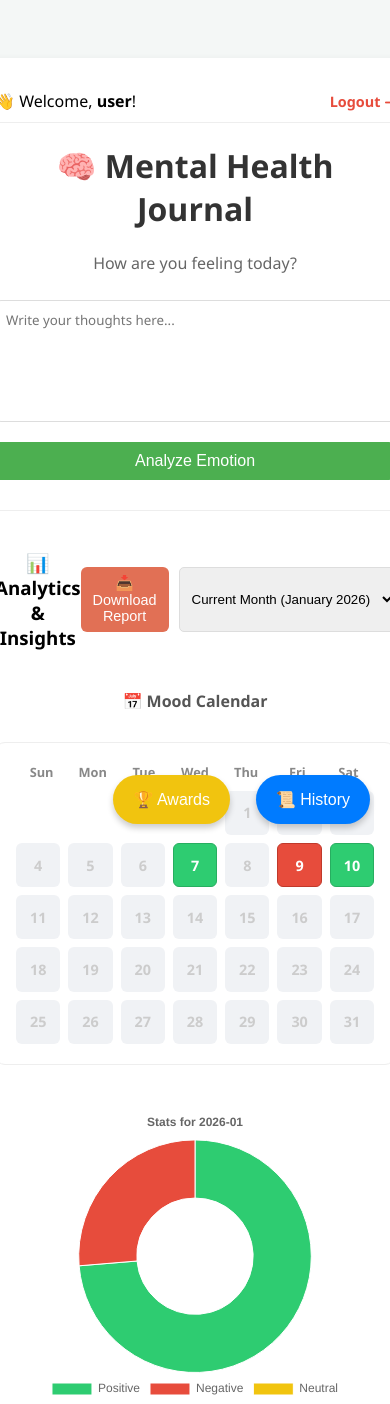
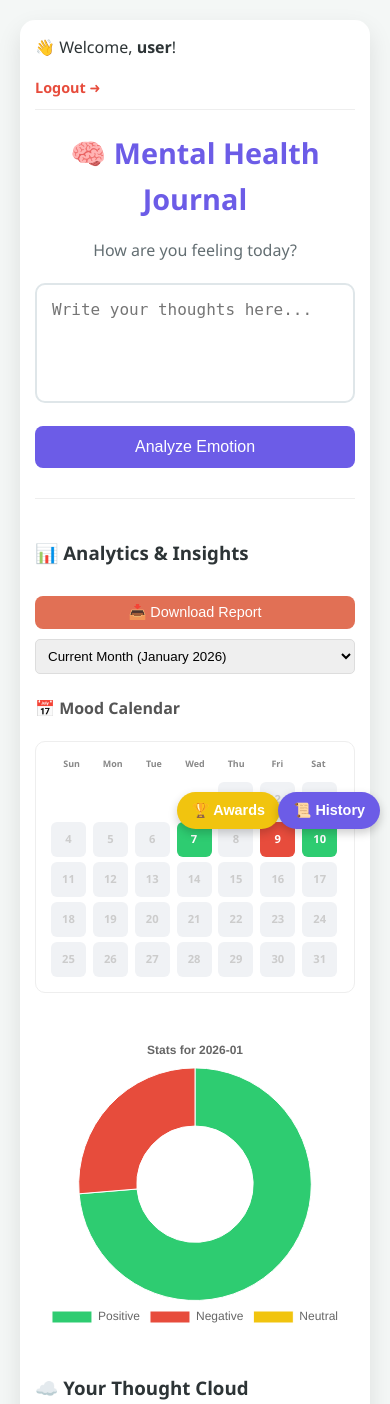
Before and after one commit to SawaniD-Weerathunga/mental-health-ai-journal, a Flask app: page / in a window 390 px wide; the page is wider, and only the part inside the window is pictured. Shown: the top 1404 px of that part. Run offline with Flask 3, Linux system fonts and the light colour scheme; a user stored in the database is signed in; data comes from the database, SQL or seed files in the repository; some libraries are stand-ins or nearby versions.

Commit message:
Implement: Responsive web design

```diff
--- a/backend/static/style.css
+++ b/backend/static/style.css
@@ -1,173 +1,110 @@
 /* =========================================
-   1. MAIN PAGE STYLES
+   1. GLOBAL STYLES
    ========================================= */
+:root {
+    --primary-color: #6c5ce7;
+    --secondary-color: #a29bfe;
+    --bg-color: #f4f7f6;
+    --text-color: #2d3436;
+    --white: #ffffff;
+    --success: #2ecc71;
+    --danger: #e74c3c;
+    --warning: #f1c40f;
+}
+
 body {
     font-family: 'Segoe UI', Tahoma, Geneva, Verdana, sans-serif;
-    background-color: #f4f7f6;
-    display: flex;
-    flex-direction: column;
-    align-items: center;
-    min-height: 100vh;
-    padding-top: 50px;
-    padding-bottom: 50px;
-    overflow-y: auto;
+    background-color: var(--bg-color);
+    color: var(--text-color);
+    margin: 0;
+    padding: 20px;
+    line-height: 1.6;
 }
 
+/* Main Container - Centered and constrained */
 .container {
-    background: white;
-    padding: 2rem;
-    border-radius: 12px;
-    box-shadow: 0 4px 10px rgba(0,0,0,0.1);
-    width: 400px;
-    text-align: center;
+    max-width: 800px;
+    margin: 0 auto;
+    background: var(--white);
+    padding: 30px;
+    border-radius: 15px;
+    box-shadow: 0 10px 25px rgba(0,0,0,0.1);
 }
 
-h1 { color: #333; }
-p { color: #666; }
+/* =========================================
+   2. HEADER & INPUTS
+   ========================================= */
+h1 {
+    text-align: center;
+    color: var(--primary-color);
+    margin-bottom: 10px;
+    font-size: 2.2rem;
+}
+
+p {
+    text-align: center;
+    color: #636e72;
+    margin-bottom: 20px;
+}
 
 textarea {
     width: 100%;
-    height: 100px;
-    padding: 10px;
-    margin-top: 10px;
-    border: 1px solid #ddd;
-    border-radius: 6px;
-    font-family: inherit;
+    height: 120px;
+    padding: 15px;
+    border: 2px solid #dfe6e9;
+    border-radius: 10px;
+    font-size: 16px;
     resize: none;
+    transition: border-color 0.3s;
+    box-sizing: border-box; /* Important for padding */
 }
 
-/* Generic Button Style */
+textarea:focus {
+    border-color: var(--primary-color);
+    outline: none;
+}
+
 button {
-    background-color: #4CAF50;
-    color: white;
+    display: block;
+    width: 100%;
+    padding: 12px;
+    background-color: var(--primary-color);
+    color: var(--white);
     border: none;
-    padding: 10px 20px;
+    border-radius: 8px;
+    font-size: 16px;
+    cursor: pointer;
     margin-top: 15px;
-    border-radius: 6px;
-    cursor: pointer;
-    font-size: 16px;
-    width: 100%; /* Be careful: this affects all buttons */
+    transition: background 0.3s;
 }
 
 button:hover {
-    background-color: #45a049;
-}
-
-.result-box {
-    margin-top: 20px;
-    padding: 15px;
-    background-color: #e8f5e9;
-    border-radius: 6px;
-    text-align: left;
-    display: none; /* Hidden by default until we get a result */
+    background-color: #5849be;
 }
 
 /* =========================================
-   2. CARD/ITEM STYLES (Used in Modal)
+   3. RESULT CARD
    ========================================= */
-/* I've mapped these to work for both .history-item and .entry-card */
-.history-item, .entry-card {
-    background: #f9f9f9;
-    border-left: 5px solid #ccc;
-    padding: 10px;
-    margin-bottom: 10px;
-    border-radius: 4px;
-    text-align: left; /* Ensure text aligns left inside the card */
+.result-card {
+    background: #f8f9fa;
+    border-left: 5px solid var(--primary-color);
+    padding: 20px;
+    margin-top: 25px;
+    border-radius: 8px;
+    animation: fadeIn 0.5s ease-in-out;
 }
 
-.history-item.positive, .entry-card.positive { border-left-color: #2ecc71; }
-.history-item.negative, .entry-card.negative { border-left-color: #e74c3c; }
-.history-item.neutral,  .entry-card.neutral  { border-left-color: #f1c40f; }
-
-.history-date {
-    font-size: 0.8em;
-    color: #666;
+@keyframes fadeIn {
+    from { opacity: 0; transform: translateY(10px); }
+    to { opacity: 1; transform: translateY(0); }
 }
 
 /* =========================================
-   3. NEW: FLOATING BUTTON STYLES
+   4. MOOD CALENDAR
    ========================================= */
-.history-btn {
-    position: fixed;
-    bottom: 20px;
-    right: 20px;
-    background-color: #007bff; /* Blue color */
-    color: white;
-    border: none;
-    padding: 15px 20px;
-    border-radius: 50px;
-    font-size: 16px;
-    cursor: pointer;
-    box-shadow: 0 4px 6px rgba(0,0,0,0.2);
-    z-index: 1000; /* Ensures it sits on top */
-    transition: transform 0.2s;
-
-    /* IMPORTANT: Override the 100% width from the generic button rule */
-    width: auto;
-    margin-top: 0; /* Override generic margin */
-}
-
-.history-btn:hover {
-    transform: scale(1.05); /* Slight zoom on hover */
-    background-color: #0056b3;
-}
-
-/* =========================================
-   4. NEW: MODAL (POP-UP) STYLES
-   ========================================= */
-.modal-overlay {
-    display: none; /* Hidden by default */
-    position: fixed;
-    top: 0;
-    left: 0;
-    width: 100%;
-    height: 100%;
-    background-color: rgba(0,0,0,0.5); /* Dimmed background */
-    z-index: 2000;
-    justify-content: center;
-    align-items: center;
-}
-
-.modal-content {
-    background: white;
-    width: 90%;
-    max-width: 500px; /* Max width for desktop */
-    border-radius: 10px;
-    padding: 20px;
-    box-shadow: 0 5px 15px rgba(0,0,0,0.3);
-    position: relative;
-    max-height: 80vh; /* Don't be taller than 80% of screen */
-    display: flex;
-    flex-direction: column;
-}
-
-.modal-header {
-    display: flex;
-    justify-content: space-between;
-    align-items: center;
-    margin-bottom: 15px;
-    border-bottom: 1px solid #eee;
-    padding-bottom: 10px;
-}
-
-.close-btn {
-    font-size: 24px;
-    font-weight: bold;
-    cursor: pointer;
-    color: #aaa;
-}
-
-.close-btn:hover { color: #000; }
-
-/* Allow the list inside to scroll, but not the whole page */
-.history-list {
-    overflow-y: auto;
-}
-
-/* --- CALENDAR HEATMAP STYLES --- */
 .calendar-wrapper {
-    margin-top: 30px;
-    padding: 20px;
+    margin-top: 20px;
+    padding: 15px;
     background: #fff;
     border: 1px solid #eee;
     border-radius: 10px;
@@ -185,14 +122,14 @@ button:hover {
 
 .calendar-grid {
     display: grid;
-    grid-template-columns: repeat(7, 1fr); /* 7 Days a week */
-    gap: 8px;
+    grid-template-columns: repeat(7, 1fr);
+    gap: 5px;
 }
 
 .day-box {
-    aspect-ratio: 1 / 1; /* Keeps them square */
+    aspect-ratio: 1 / 1;
     border-radius: 6px;
-    background-color: #f0f2f5; /* Default (Empty) */
+    background-color: #f0f2f5;
     display: flex;
     justify-content: center;
     align-items: center;
@@ -200,29 +137,22 @@ button:hover {
     font-weight: bold;
     color: #ccc;
     position: relative;
-    cursor: default;
     transition: transform 0.2s;
 }
 
-.day-box:hover {
+.day-box:hover:not(.empty) {
     transform: scale(1.1);
     z-index: 2;
 }
 
-/* Colors based on Dominant Emotion */
-.day-box.positive { background-color: #2ecc71; color: white; border: 1px solid #27ae60; }
-.day-box.negative { background-color: #e74c3c; color: white; border: 1px solid #c0392b; }
-.day-box.neutral  { background-color: #f1c40f; color: white; border: 1px solid #d4ac0d; }
+.day-box.positive { background-color: var(--success); color: white; }
+.day-box.negative { background-color: var(--danger); color: white; }
+.day-box.neutral  { background-color: var(--warning); color: white; }
+.day-box.empty { background: transparent; cursor: default; }
 
-/* Empty slots for days before the 1st of the month */
-.day-box.empty {
-    background: transparent;
-    cursor: default;
-}
-
-/* --- GAMIFICATION STYLES --- */
-
-/* The Streak Counter in Header */
+/* =========================================
+   5. GAMIFICATION (STREAK & BADGES)
+   ========================================= */
 .streak-container {
     background: #fff3e0;
     color: #e67e22;
@@ -233,25 +163,12 @@ button:hover {
     align-items: center;
     gap: 5px;
     border: 1px solid #ffe0b2;
-    margin-right: 15px;
-    margin-left: 20px;/* Space between streak and logout */
+    white-space: nowrap; /* Prevent text wrapping */
 }
 
-.streak-icon {
-    font-size: 1.2em;
-    animation: pulse 2s infinite;
-}
-
-@keyframes pulse {
-    0% { transform: scale(1); }
-    50% { transform: scale(1.2); }
-    100% { transform: scale(1); }
-}
-
-/* Badges Modal Grid */
 .badges-grid {
     display: grid;
-    grid-template-columns: repeat(auto-fill, minmax(120px, 1fr));
+    grid-template-columns: repeat(auto-fill, minmax(100px, 1fr));
     gap: 15px;
     margin-top: 10px;
 }
@@ -260,33 +177,157 @@ button:hover {
     background: #f8f9fa;
     border: 2px solid #eee;
     border-radius: 10px;
-    padding: 15px;
+    padding: 10px;
     text-align: center;
-    transition: transform 0.2s;
 }
 
-.badge-card:hover {
-    transform: translateY(-5px);
-    border-color: #ffd700; /* Gold border on hover */
-    background: #fffdf0;
+.badge-icon { font-size: 2em; display: block; }
+.badge-name { font-weight: bold; font-size: 0.8em; display: block; margin-top: 5px; }
+.badge-desc { font-size: 0.7em; color: #777; display: block; }
+
+/* =========================================
+   6. MODALS & FLOATING BUTTONS
+   ========================================= */
+.history-btn {
+    position: fixed;
+    bottom: 20px;
+    right: 20px;
+    background-color: var(--primary-color);
+    color: white;
+    border: none;
+    border-radius: 30px;
+    padding: 12px 20px;
+    font-weight: bold;
+    cursor: pointer;
+    box-shadow: 0 4px 10px rgba(0,0,0,0.2);
+    width: auto; /* Override general button width */
+    z-index: 100;
 }
 
-.badge-icon {
-    font-size: 2.5em;
-    display: block;
+.history-btn:hover { transform: translateY(-2px); }
+
+/* Modal Overlay */
+.modal-overlay {
+    display: none;
+    position: fixed;
+    z-index: 1000;
+    left: 0;
+    top: 0;
+    width: 100%;
+    height: 100%;
+    background-color: rgba(0,0,0,0.5);
+    justify-content: center;
+    align-items: center;
+}
+
+/* Modal Content */
+.modal-content {
+    background-color: white;
+    padding: 20px;
+    border-radius: 10px;
+    width: 90%; /* Responsive width */
+    max-width: 500px;
+    max-height: 80vh;
+    overflow-y: auto;
+    position: relative;
+    box-shadow: 0 5px 15px rgba(0,0,0,0.3);
+}
+
+.modal-header {
+    display: flex;
+    justify-content: space-between;
+    align-items: center;
+    margin-bottom: 15px;
+    border-bottom: 1px solid #eee;
+    padding-bottom: 10px;
+}
+
+.close-btn {
+    font-size: 28px;
+    font-weight: bold;
+    cursor: pointer;
+    color: #aaa;
+}
+.close-btn:hover { color: #000; }
+
+.history-item {
+    padding: 10px;
+    border-bottom: 1px solid #eee;
     margin-bottom: 5px;
 }
+.history-item.positive { border-left: 4px solid var(--success); }
+.history-item.negative { border-left: 4px solid var(--danger); }
+.history-item.neutral  { border-left: 4px solid var(--warning); }
+.history-date { font-size: 0.8em; color: #999; }
 
-.badge-name {
-    font-weight: bold;
-    font-size: 0.9em;
-    color: #333;
-    display: block;
+/* =========================================
+   7. RESPONSIVE DESIGN (MOBILE & TABLET)
+   ========================================= */
+
+/* Tablets and small desktops */
+@media (max-width: 768px) {
+    .container {
+        padding: 20px;
+        margin: 10px;
+        width: auto;
+    }
+
+    h1 { font-size: 1.8rem; }
+
+    /* Stack the header elements */
+    .user-header {
+        flex-direction: column;
+        align-items: flex-start !important;
+        gap: 15px;
+    }
+
+    .user-header > div {
+        width: 100%;
+        justify-content: space-between;
+    }
+
+    /* Adjust Analytics Controls (Dropdown & PDF Button) */
+    .analytics-section > div:first-child {
+        flex-direction: column;
+        align-items: stretch !important;
+        gap: 10px;
+    }
+
+    .analytics-section > div:first-child > div {
+        flex-direction: column;
+        width: 100%;
+    }
+
+    #monthPicker { width: 100%; }
 }
 
-.badge-desc {
-    font-size: 0.7em;
-    color: #777;
-    margin-top: 5px;
-    display: block;
+/* Mobile Phones */
+@media (max-width: 480px) {
+    body { padding: 10px; }
+
+    .container { padding: 15px; }
+
+    /* Adjust Calendar for small fingers */
+    .calendar-header div, .day-box {
+        font-size: 0.7em;
+    }
+
+    .day-box { height: 35px; } /* Ensure clickable size */
+
+    /* Reposition Floating Buttons so they don't cover content */
+    .history-btn {
+        padding: 10px 15px;
+        font-size: 0.9em;
+        bottom: 15px;
+    }
+
+    /* Adjust specific positions for the two buttons */
+    button[onclick="openBadges()"] { right: 110px !important; }
+    button[onclick="openHistory()"] { right: 10px !important; }
+
+    /* Modal Adjustments */
+    .modal-content {
+        width: 95%;
+        padding: 15px;
+    }
 }
```
